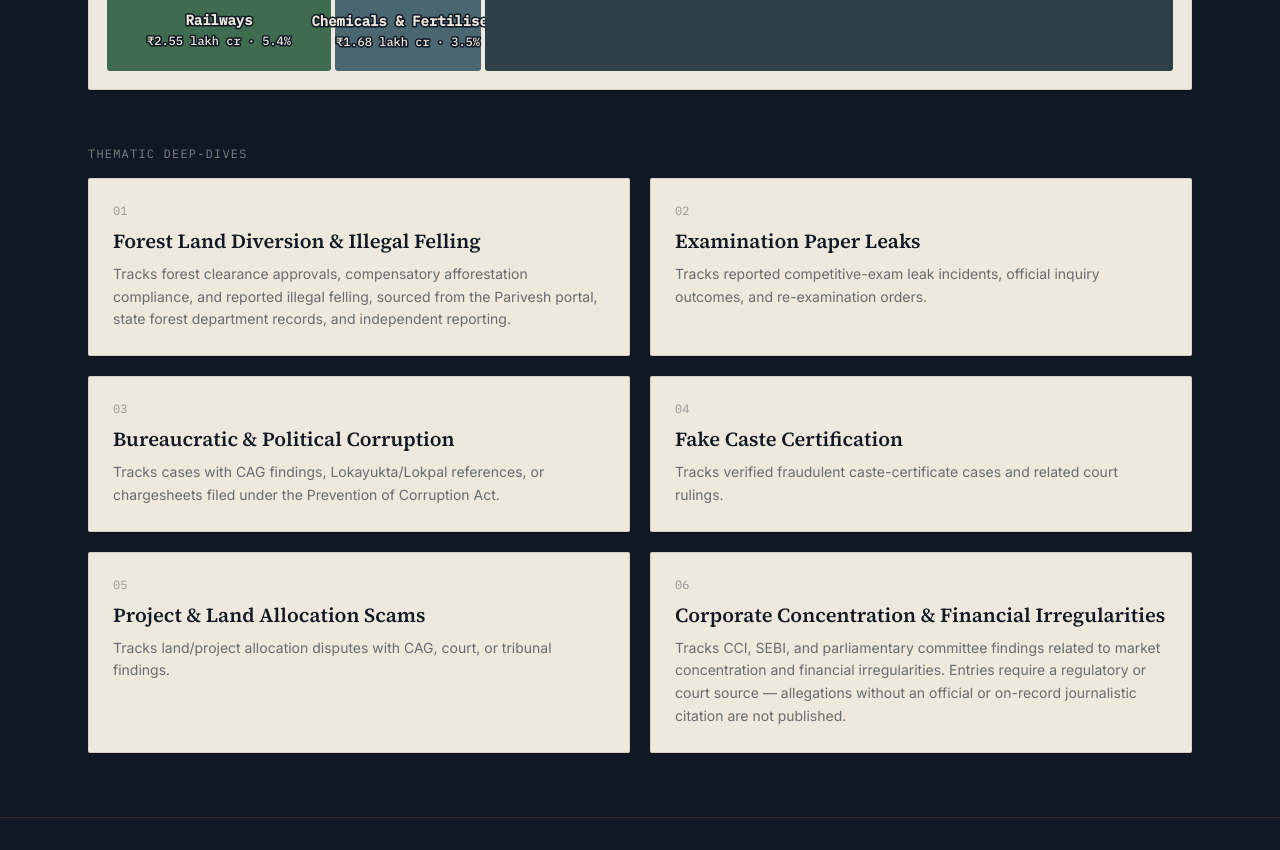
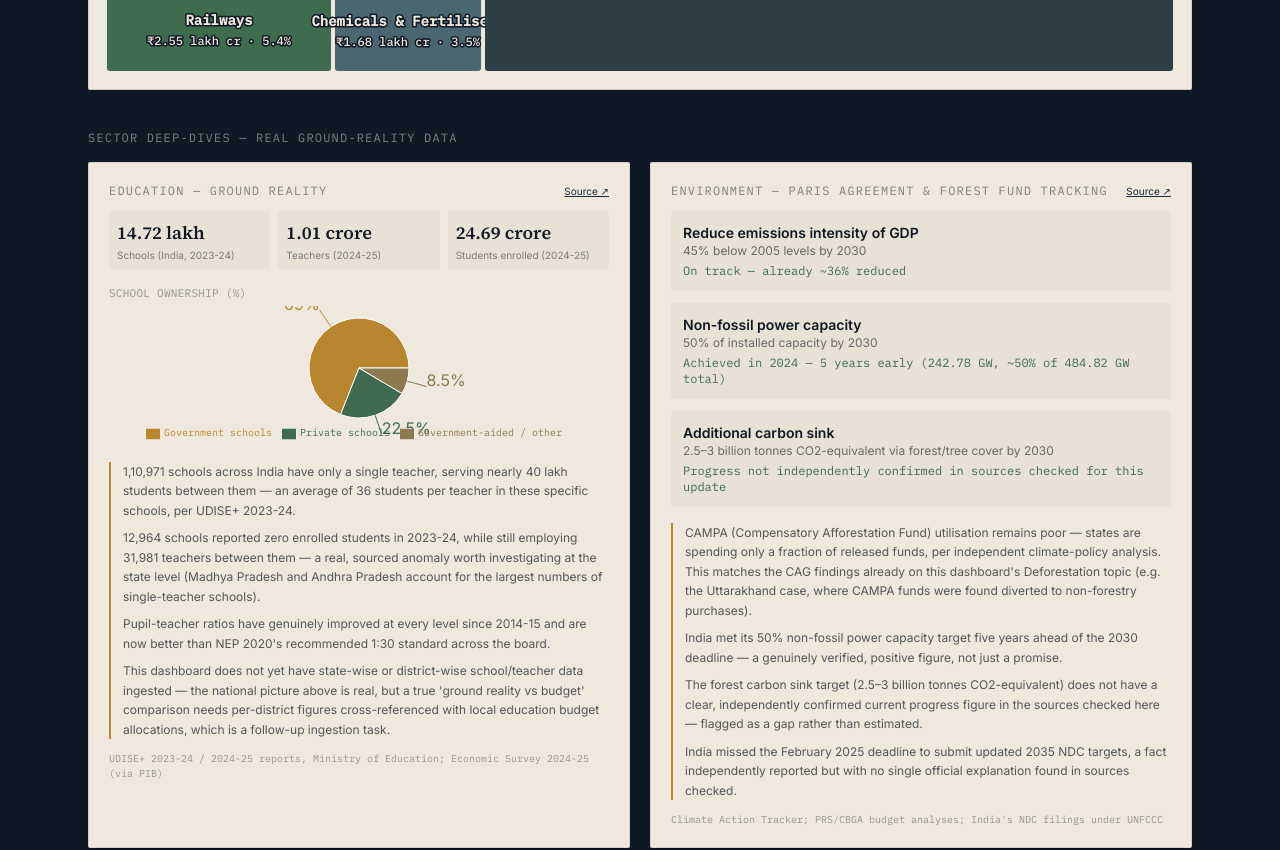
Before and after one commit to danielnikita007-cloud/public-record-dashboard, a Next.js app: page / in a window 1280 px wide. Shown: the part 940-1790 px from the top of the page. Built offline with nearby package versions, Linux system fonts and the light colour scheme.

Commit message:
Update page.tsx

```diff
--- a/app/page.tsx
+++ b/app/page.tsx
@@ -2,6 +2,7 @@ import Link from 'next/link';
 import topics from '@/data/topics.json';
 import MacroBudgetTreemap from '@/components/charts/MacroBudgetTreemap';
 import ObservatoryHeader from '@/components/shared/ObservatoryHeader';
+import SectorDeepDives from '@/components/charts/SectorDeepDives';
 
 export default function HomePage() {
   return (
@@ -20,6 +21,13 @@ export default function HomePage() {
       </div>
 
       <MacroBudgetTreemap />
+
+      <div className="mt-10">
+        <h2 className="font-mono text-xs uppercase tracking-widest text-paper/50 mb-4">
+          Sector deep-dives — real ground-reality data
+        </h2>
+        <SectorDeepDives />
+      </div>
 
       <div className="mt-14">
         <h2 className="font-mono text-xs uppercase tracking-widest text-paper/50 mb-4">
```
